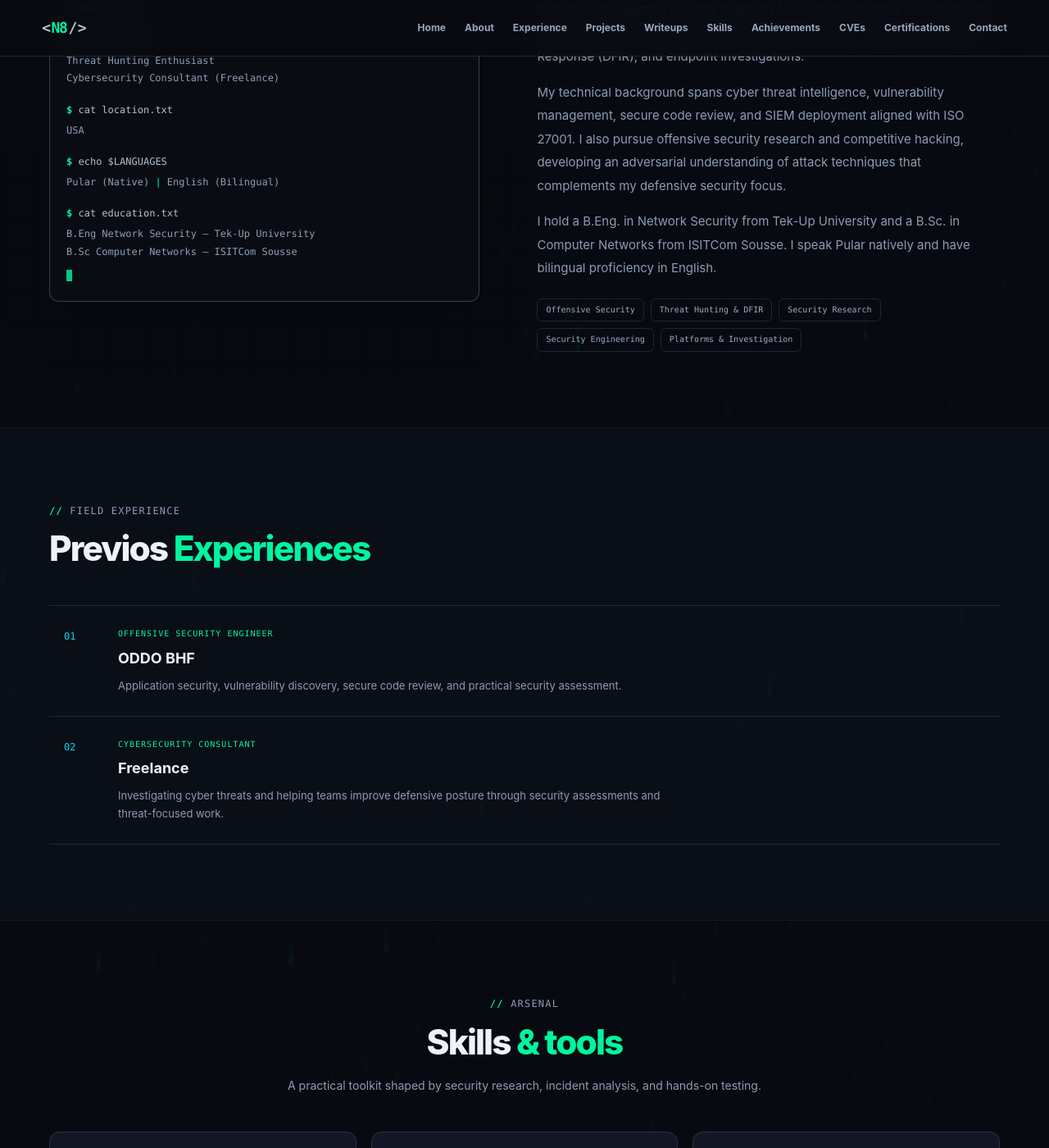
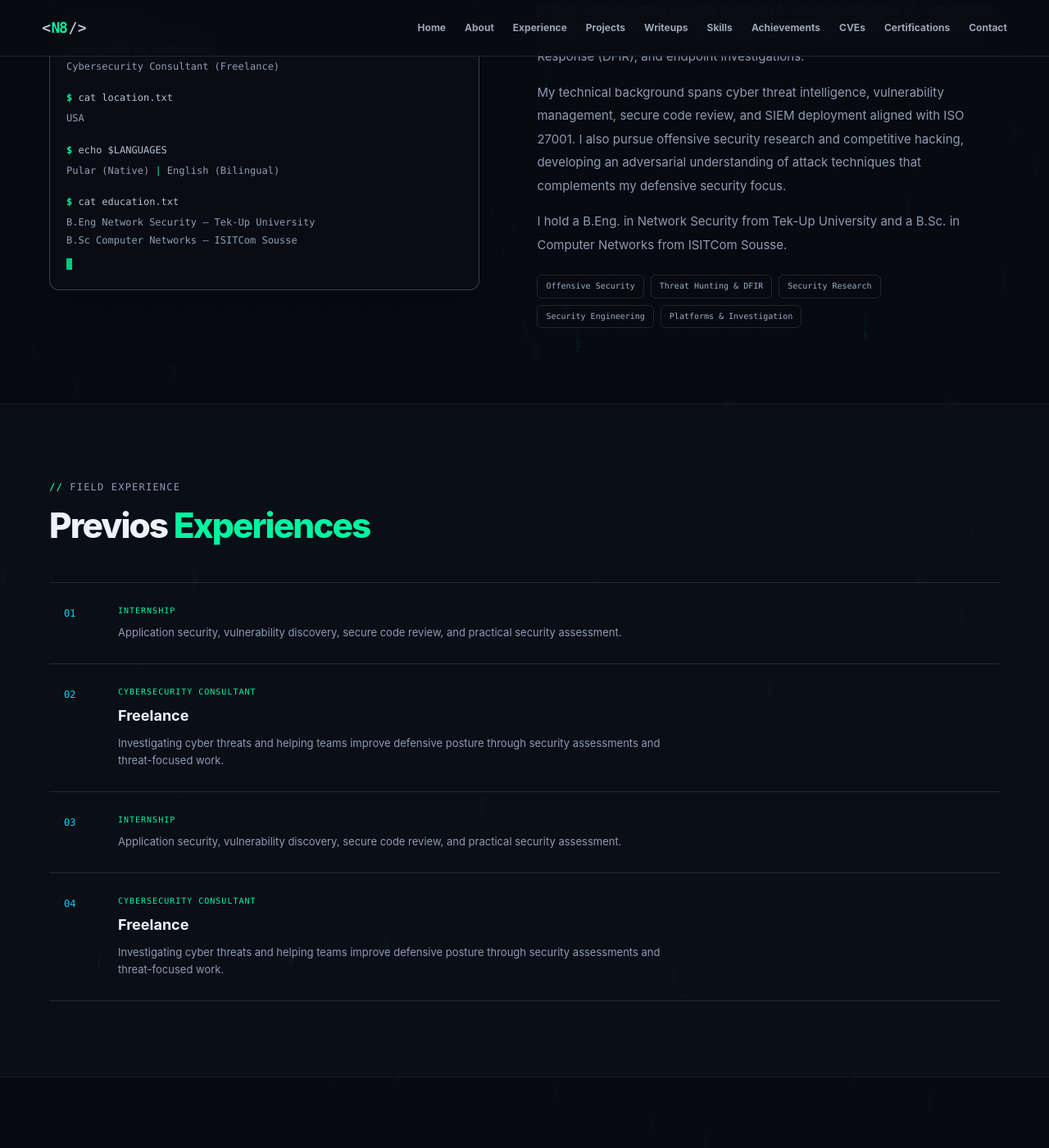
Before and after one commit to Ningen820/Ningen820.github.io, a Jekyll site: the page built from index.html, in a window 1280 px wide and 1400 px high, scrolled down 1149 px. Shown: the whole window at 82% size. Built offline with Jekyll 4.4.1, drawn with Linux system fonts in a browser that asks for light colours; grey boxes are pictures that could not be loaded.

Commit message:
Update profile.yml

```diff
--- a/_data/profile.yml
+++ b/_data/profile.yml
@@ -20,7 +20,6 @@ about:
     with ISO 27001. I also pursue offensive security research and competitive hacking, developing an adversarial understanding of attack
     techniques that complements my defensive security focus.
   - I hold a B.Eng. in Network Security from Tek-Up University and a B.Sc. in Computer Networks from ISITCom Sousse.
-    I speak Pular natively and have bilingual proficiency in English.
 
 hero_roles:
 - Threat Hunter
@@ -34,12 +33,19 @@ cv_path: /assets/ningen820-cv.md
 stats:
   ctf_first_places: 7+
   years_experience: 5+
-  cves_published: 6+
-  certifications: 11+
-  affected_installs: 2M+
+
 experience:
-- role: Offensive Security Engineer
-  company: ODDO BHF
+- role: Internship
+  company:
+  type: Professional experience
+  description: Application security, vulnerability discovery, secure code review, and practical security assessment.
+- role: Cybersecurity Consultant
+  company: Freelance
+  type: Consulting
+  description: Investigating cyber threats and helping teams improve defensive posture through security assessments
+    and threat-focused work.
+- role: Internship
+  company:
   type: Professional experience
   description: Application security, vulnerability discovery, secure code review, and practical security assessment.
 - role: Cybersecurity Consultant
```
